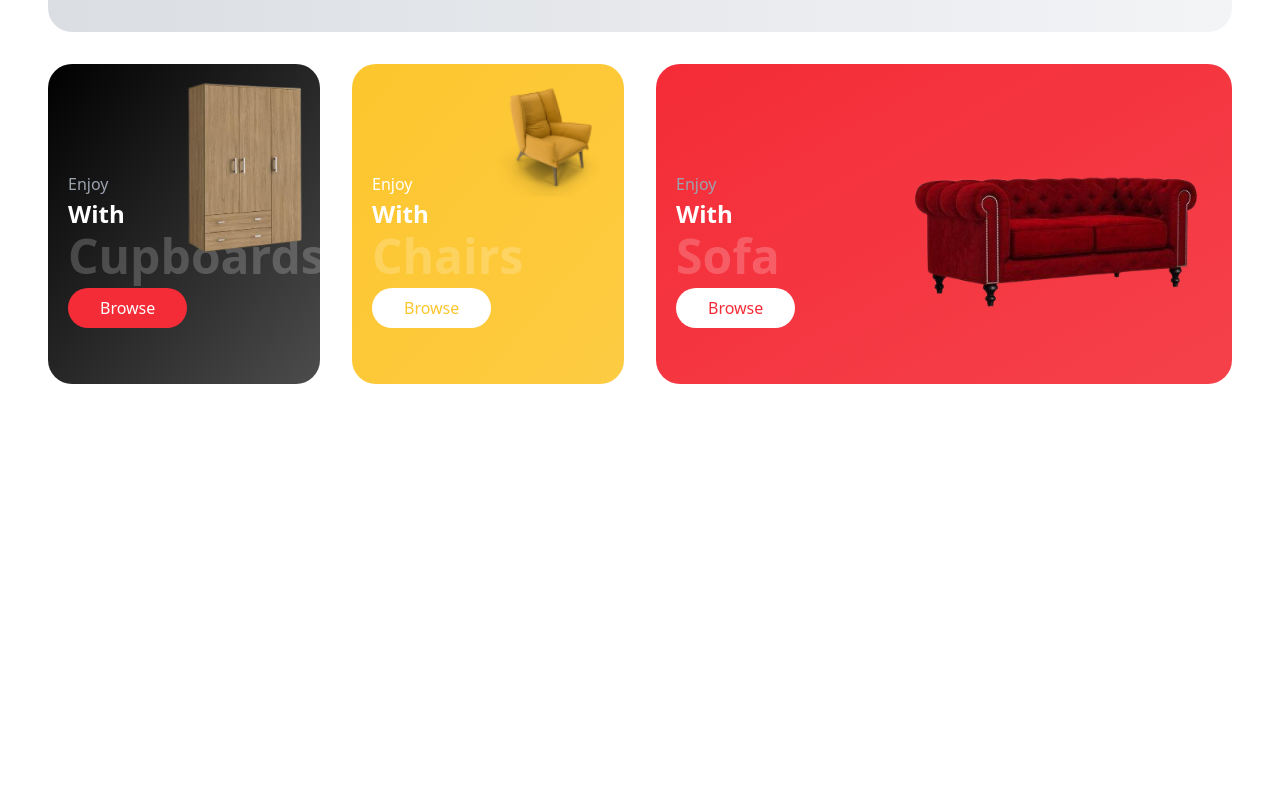
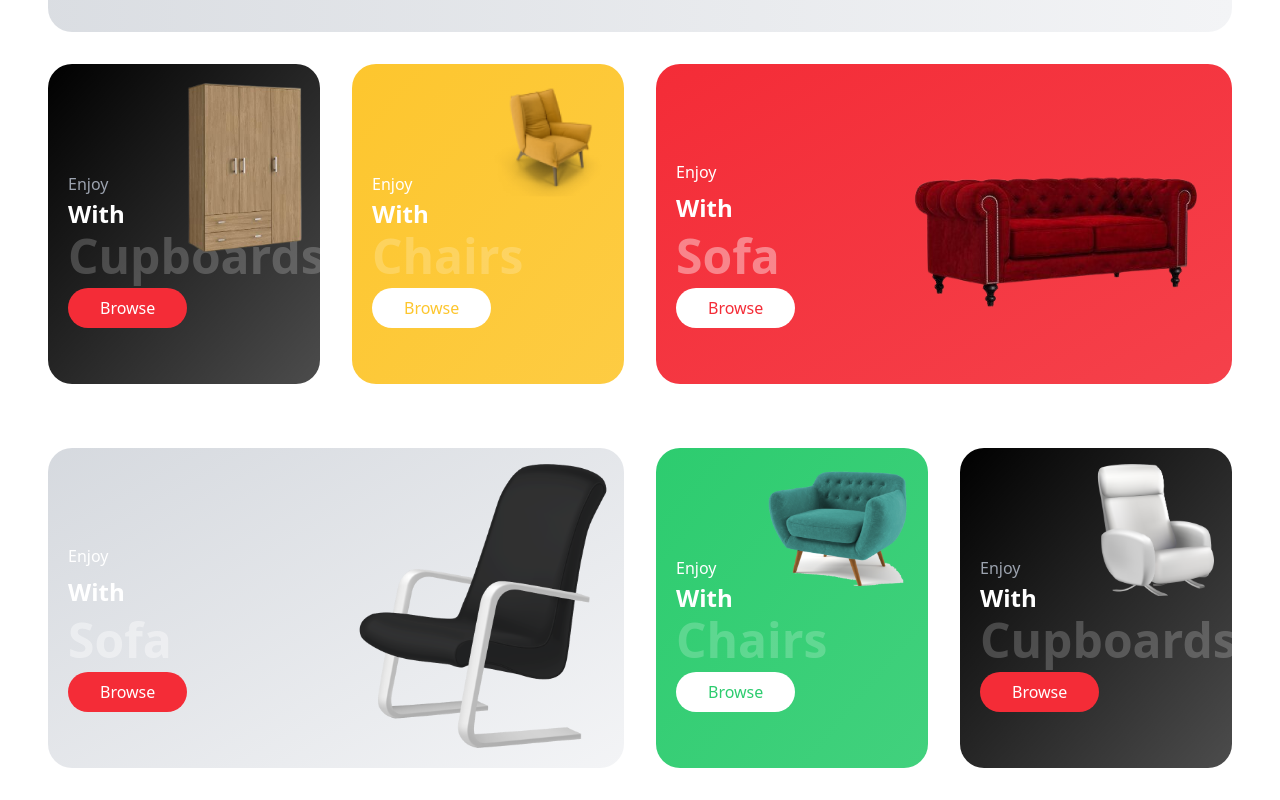
Before and after one commit to BAGABO-BONNY/shop, a React (Vite) app in the folder shop/: page / in a window 1280 px wide. Shown: the part 694-1494 px from the top of the page. Before the commit the page ends 1110 px from the top, so only its background shows below. Built offline with nearby package versions, Linux system fonts and the light colour scheme.

Commit message:
sixth commit

```diff
--- a/shop/src/App.jsx
+++ b/shop/src/App.jsx
@@ -2,6 +2,7 @@ import React from 'react';
 import Navbar from './components/navbar/navbar';
 import Hero from './components/hero/hero';
 import Category from './components/Category/Category'
+import  Category2 from'./components/Category/Category2'
 
 const App = () => {
   return (
@@ -9,6 +10,7 @@ const App = () => {
       <Navbar/>
       <Hero/>
       <Category/>
+      <Category2/>
     </div>
   );
 };
--- a/shop/src/components/Category/Category.jsx
+++ b/shop/src/components/Category/Category.jsx
@@ -43,10 +43,10 @@ const Category = () => {
                 {/*third col */}
                 <div className=' col-span-2 py-10 pl-5 bg-gradient-to-br from-primary to-primary/90 text-white rounded-3xl relative h-[320px] flex items-end'>
                     <div>
-                        <div className='mb-4'>
-                            <p className='mb-[2px] text-gray-400'>Enjoy</p>
+                        <div className=' space-y-2 mb-4'>
+                            <p className='text-white'>Enjoy</p>
                             <p className='text-2xl font-semibold mb-[2px]'>With</p>
-                            <p className='text-4xl xl:text-5xl font-bold opacity-20 mb-2'>Sofa</p>
+                            <p className='text-4xl xl:text-5xl font-bold opacity-40 mb-2'>Sofa</p>
                             <Button
                             text="Browse"
                             bgColor={"bg-white"}
--- /dev/null
+++ b/shop/src/components/Category/Category2.jsx
@@ -0,0 +1,83 @@
+import React from "react";
+import Button from "../shared/Button";
+import Image1 from "../hero/ru.png";
+import Image2 from "../hero/lau.png";
+import Image3 from "../hero/ta.png";
+
+const Category2 = () => {
+  return (
+    <div className="py-8">
+      <div className="container">
+        <div className="grid grid-cols-1 sm:grid-cols-2 lg:grid-cols-4 gap-8">
+          <div className=" col-span-2 py-10 pl-5 bg-gradient-to-br from-gray-300/90 to-gray-100 text-white rounded-3xl relative h-[320px] flex items-end">
+            <div>
+              <div className=" space-y-2 mb-4">
+                <p className="text-white">Enjoy</p>
+                <p className="text-2xl font-semibold mb-[2px]">With</p>
+                <p className="text-4xl xl:text-5xl font-bold opacity-40 mb-2">
+                  Sofa
+                </p>
+                <Button
+                  text="Browse"
+                  bgColor={"bg-primary"}
+                  textColor={"text-white"}
+                />
+              </div>
+            </div>
+            <img
+              src={Image3}
+              alt=""
+              className="w-[250px]  absolute top-4 right-4 "
+            />
+          </div>
+          {/*second col */}
+          <div className="py-10 pl-5 bg-gradient-to-br from-brandGreen to-brandGreen/90 text-white rounded-3xl relative h-[320px] flex items-end">
+            <div>
+              <div className="mb-4">
+                <p className="mb-[2px] text-white">Enjoy</p>
+                <p className="text-2xl font-semibold mb-[2px]">With</p>
+                <p className="text-4xl xl:text-5xl font-bold opacity-20 mb-2">
+                  Chairs
+                </p>
+                <Button
+                  text="Browse"
+                  bgColor={"bg-white"}
+                  textColor={"text-brandGreen"}
+                />
+              </div>
+            </div>
+            <img
+              src={Image2}
+              alt=""
+              className="w-[150px]  absolute top-4 right-4 "
+            />
+          </div>
+          {/*third col */}
+          <div className="py-10 pl-5 bg-gradient-to-br from-black to-black/70 text-white rounded-3xl relative h-[320px] flex items-end">
+            <div>
+              <div className="mb-4">
+                <p className="mb-[2px] text-gray-400">Enjoy</p>
+                <p className="text-2xl font-semibold mb-[2px]">With</p>
+                <p className="text-4xl xl:text-5xl font-bold opacity-20 mb-2">
+                  Cupboards
+                </p>
+                <Button
+                  text="Browse"
+                  bgColor={"bg-primary"}
+                  textColor={"text-white"}
+                />
+              </div>
+            </div>
+            <img
+              src={Image1}
+              alt=""
+              className="w-[120px]  absolute top-4 right-4 "
+            />
+          </div>
+        </div>
+      </div>
+    </div>
+  );
+};
+
+export default Category2;
```
